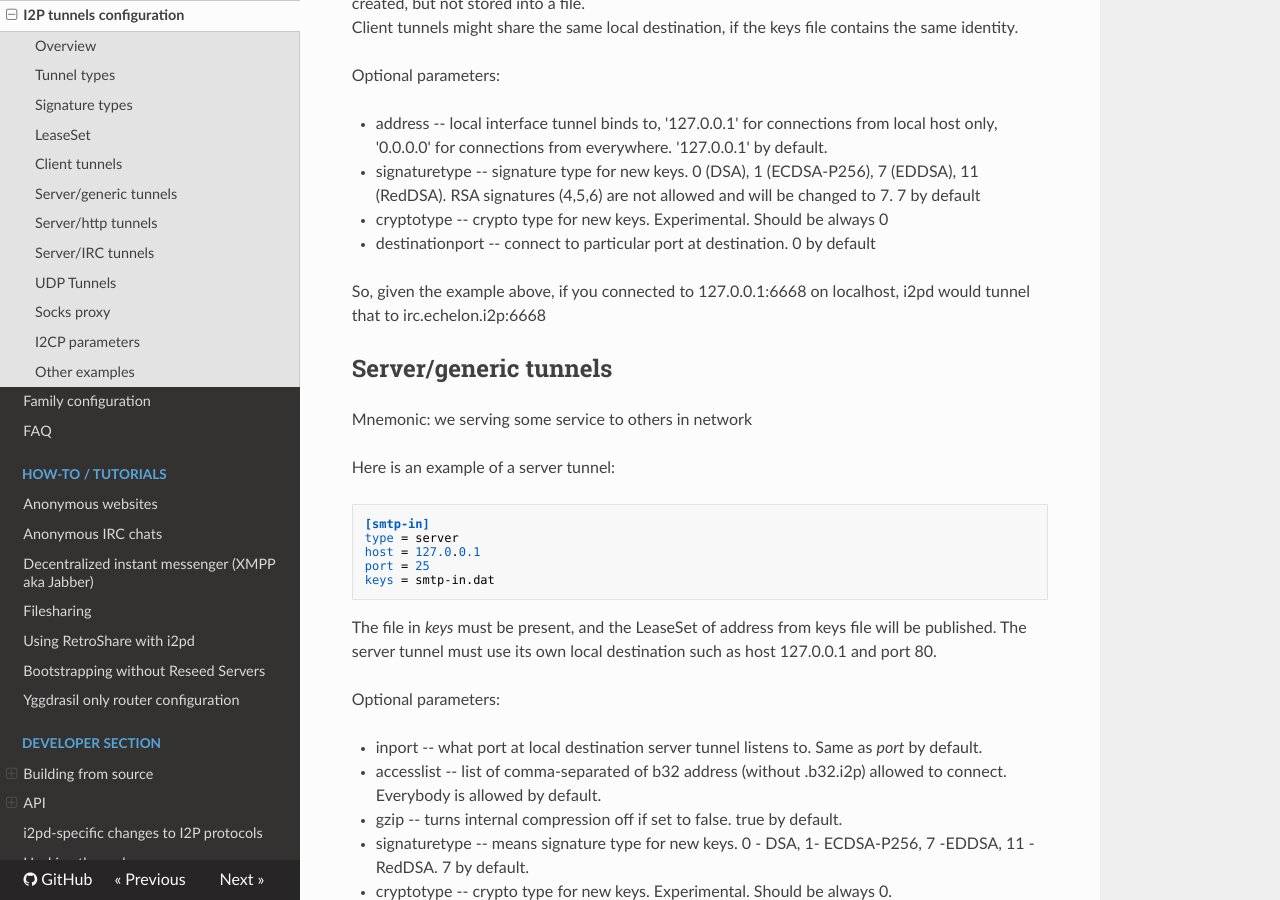
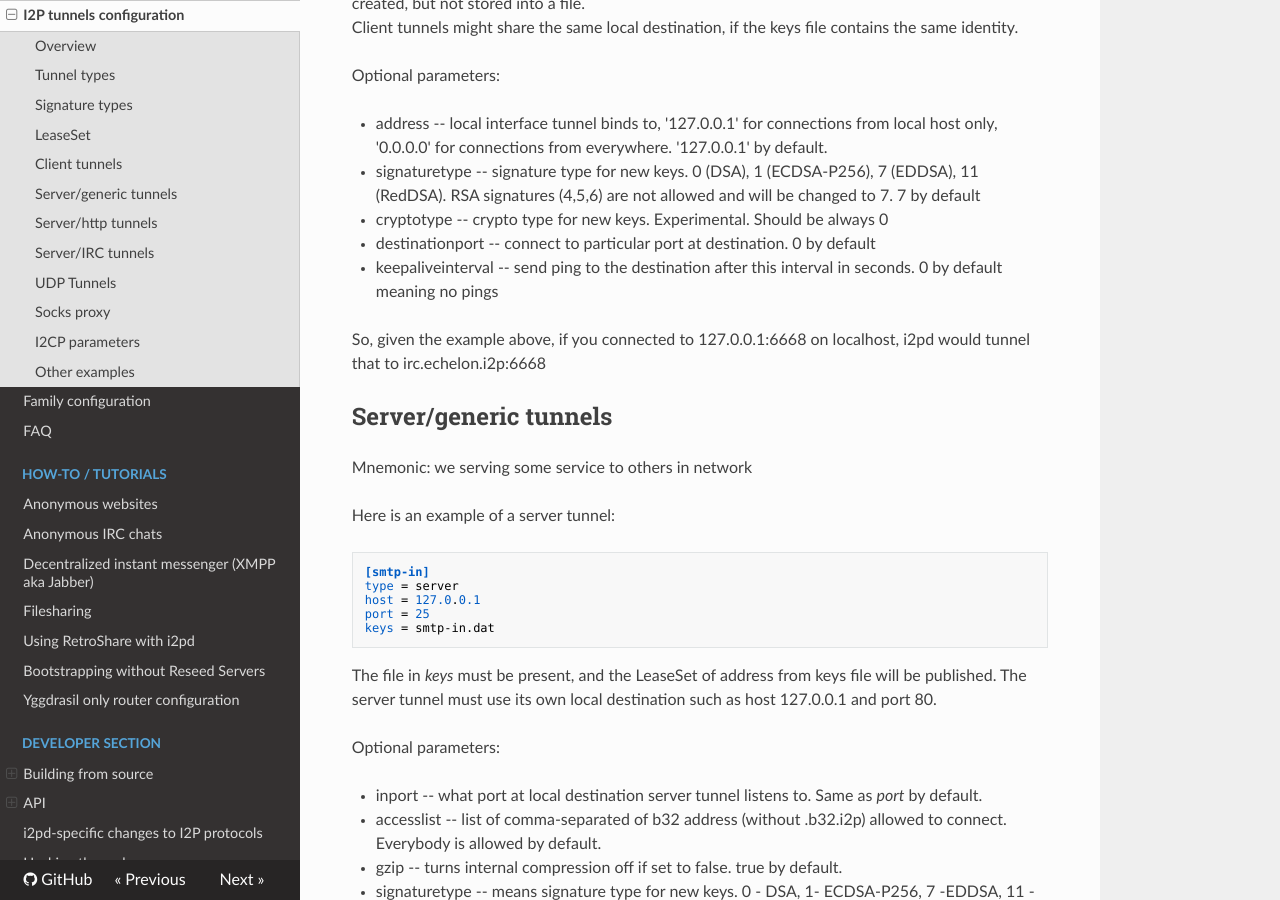
Before and after one commit to PurpleI2P/i2pd_docs_en, an MkDocs documentation site: the page built from docs/user-guide/tunnels.md, in a window 1280 px wide and 900 px high, scrolled down 2482 px. Built offline with MkDocs 1.6.1, drawn with Linux system fonts in a browser that asks for light colours; nearby versions of some CDN libraries; old or Windows-style settings are respelled for this version of MkDocs.

Commit message:
keepaliveinterval

```diff
--- a/docs/user-guide/tunnels.md
+++ b/docs/user-guide/tunnels.md
@@ -99,6 +99,7 @@ Optional parameters:
 * signaturetype   -- signature type for new keys. 0 (DSA), 1 (ECDSA-P256), 7 (EDDSA), 11 (RedDSA). RSA signatures (4,5,6) are not allowed and will be changed to 7. 7 by default
 * cryptotype       -- crypto type for new keys. Experimental. Should be always 0
 * destinationport -- connect to particular port at destination. 0 by default
+* keepaliveinterval -- send ping to the destination after this interval in seconds. 0 by default meaning no pings
 
 So, given the example above, if you connected to 127.0.0.1:6668 on localhost, i2pd would tunnel that to irc.echelon.i2p:6668
 
```
